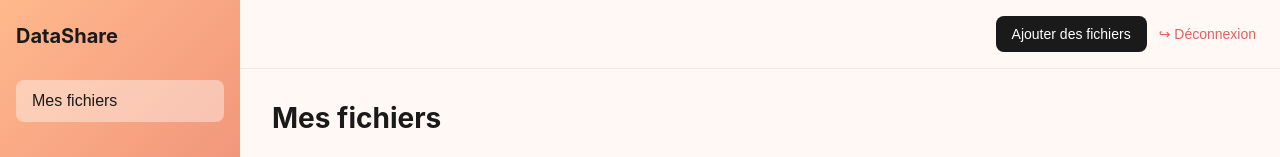
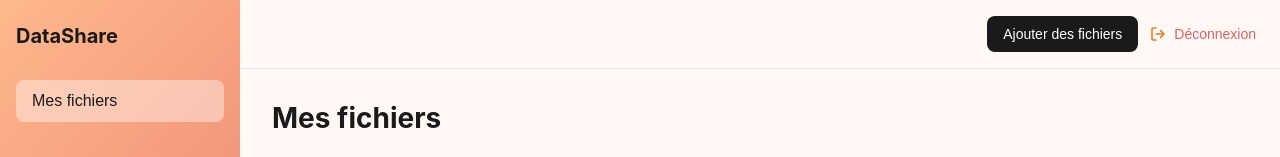
Before and after one commit to LaurentGourouvin/oc-datashare, a React app in the folder frontend/: page /dashboard in a window 1280 px wide. Shown: the top 157 px of the page. Built offline with nearby package versions, Linux system fonts and the light colour scheme; no server answers; sample sign-in values are in the browser's storage; the HTML template or start-up script is replaced by a standard one.

Commit message:
feat(ajustement): update logout ui

```diff
--- a/frontend/src/components/Header/Header.css
+++ b/frontend/src/components/Header/Header.css
@@ -3,6 +3,7 @@
     align-items: center;
     justify-content: space-between;
     padding: 16px 24px;
+    gap: 10px;
 }
 
 .header__logo {
--- a/frontend/src/pages/Dashboard/Dashboard.css
+++ b/frontend/src/pages/Dashboard/Dashboard.css
@@ -111,6 +111,8 @@
     color: var(--color-primary);
     font-size: 14px;
     cursor: pointer;
+    display: flex;
+    gap: 8px;
 }
 
 /* CONTENT */
--- a/frontend/src/pages/Dashboard/Dashboard.tsx
+++ b/frontend/src/pages/Dashboard/Dashboard.tsx
@@ -5,6 +5,7 @@
 import {deleteFile, getHistory} from "../../services/Files/files.service.ts";
 import IconFile from "../../assets/image_file_icon.svg";
 import IconTrash from "../../assets/Trash_2.svg";
+import LogoutIcon from "../../assets/Log_out.svg";
 
 type Filter = 'tous' | 'actifs' | 'expire';
 
@@ -82,7 +83,8 @@
                             Ajouter des fichiers
                         </button>
                         <button className="dashboard__btn-logout" onClick={handleLogout}>
-                            ↪ Déconnexion
+                            <img src={LogoutIcon} alt="Log out icon"/>
+                            <p>Déconnexion</p>
                         </button>
                     </div>
                 </header>
```
Also changed, not shown: frontend/src/assets/Log_out.svg (added).
